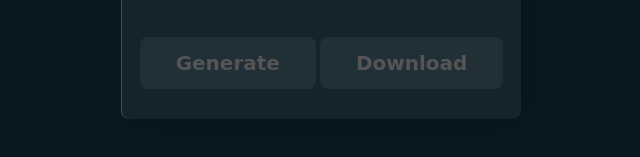
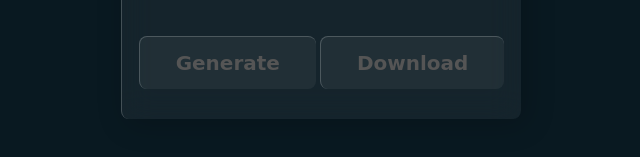
Before and after one commit to shakeel071/QR-Generator, a plain HTML site: page index.html in a window 1280 px wide. Shown: the part 439-596 px from the top of the page, 319-959 px from the left. Drawn offline with Linux system fonts and the light colour scheme.

Commit message:
smaller one

```diff
--- a/style.css
+++ b/style.css
@@ -91,6 +91,9 @@ body{
     color: #555;
     font-weight: 600;
     border-radius: var(--border-radius);
+    border-top: 0.5px solid rgba(255,255,255,0.2);
+    border-left: 0.5px solid rgba(255,255,255,0.2);
+
 }
 .qr-footer a:hover{
     color: black;
```
